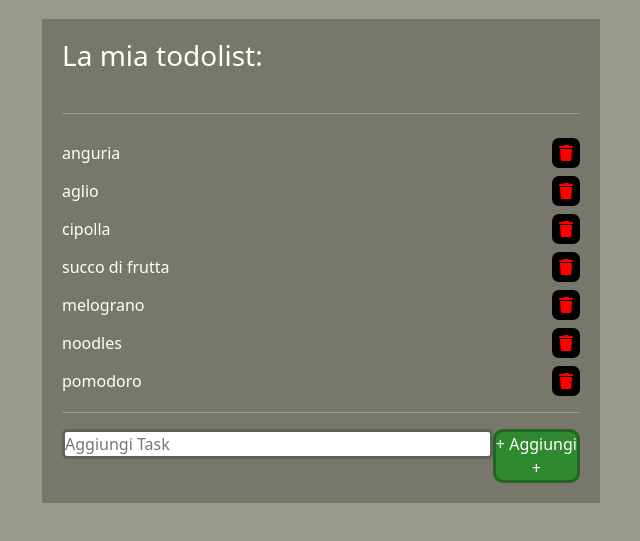
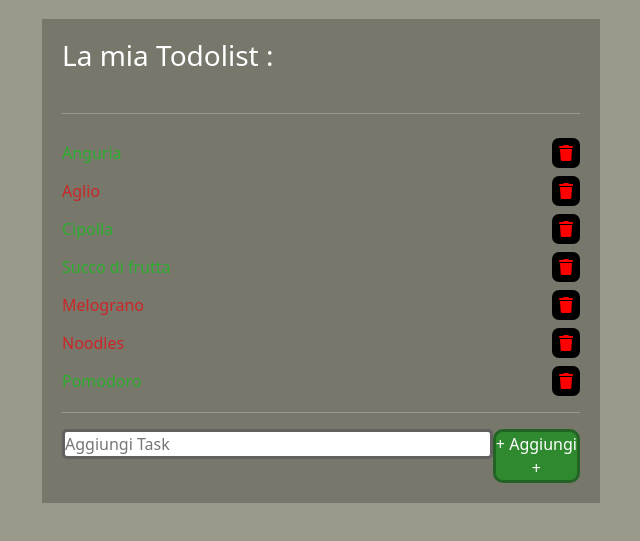
Before and after one commit to leonardopea/vue-todolist, a plain HTML site: page index.html in a window 1280 px wide. Shown: the part 69-610 px from the top of the page, without its empty margins (319-959 px from the left). Drawn offline with nearby package versions, Linux system fonts and the light colour scheme.

Commit message:
fatto funzionere il 'completato'

```diff
--- a/css/style.css
+++ b/css/style.css
@@ -44,3 +44,13 @@ body{
     border-radius: 5px;
     border: 3px solid rgb(99, 96, 96);
 }
+
+
+
+.verde_completato{
+    color: rgb(45, 176, 45);
+}
+
+.rosso_non_completato{
+    color: rgb(204, 38, 38);
+}
--- a/index.html
+++ b/index.html
@@ -30,10 +30,18 @@
             <div class="row ">
                 <div class="col-12">
                     <div class="content">
-                        <h3>La mia todolist:</h3>
+                        <h3>{{sottotitolo}}</h3>
                         <ul class="list-unstyled pt-3">
                             <hr>
-                            <li v-for = "(task, index) in tasks" class="pt-2 d-flex justify-content-between align-items-baseline">{{task.testo}}<button class="bottone_trash"><i class="fa-solid fa-trash" style="color: #ff0000;"></i></button> </li>
+                            <li v-for = "(task, index) in tasks" class="pt-2 d-flex justify-content-between align-items-baseline">
+
+                                <div :class="task.completato ? 'verde_completato' : 'rosso_non_completato'" >
+                                    {{task.testo}}
+                                </div>
+                                    <button class="bottone_trash">
+                                        <i class="fa-solid fa-trash" style="color: #ff0000;"></i>
+                                    </button>
+                            </li>
                             <hr>
                         </ul>
                         <div class="row">
--- a/script.js
+++ b/script.js
@@ -5,34 +5,36 @@ createApp({
         return{
             titolo: 'Vue Todolist',
 
+            sottotitolo: 'La mia Todolist :',
+
             tasks:[
                 {
-                    testo: 'anguria',
+                    testo: 'Anguria',
+                    completato: true
+                },
+                {
+                    testo: 'Aglio',
                     completato: false
                 },
                 {
-                    testo: 'aglio',
+                    testo: 'Cipolla',
+                    completato: true
+                },
+                {
+                    testo: 'Succo di frutta',
+                    completato: true
+                },
+                {
+                    testo: 'Melograno',
                     completato: false
                 },
                 {
-                    testo: 'cipolla',
+                    testo: 'Noodles',
                     completato: false
                 },
                 {
-                    testo: 'succo di frutta',
-                    completato: false
-                },
-                {
-                    testo: 'melograno',
-                    completato: false
-                },
-                {
-                    testo: 'noodles',
-                    completato: false
-                },
-                {
-                    testo: 'pomodoro',
-                    completato: false
+                    testo: 'Pomodoro',
+                    completato: true
                 },
 
             ]
```
